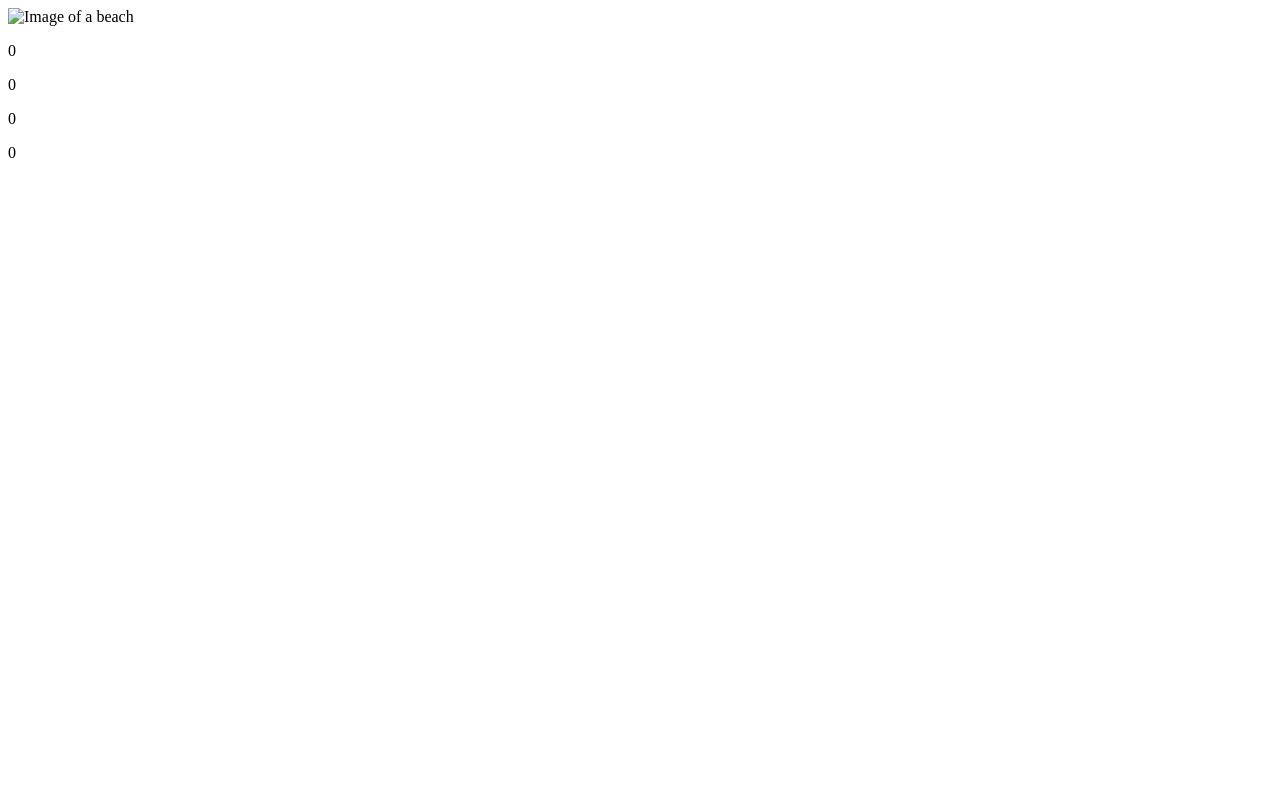
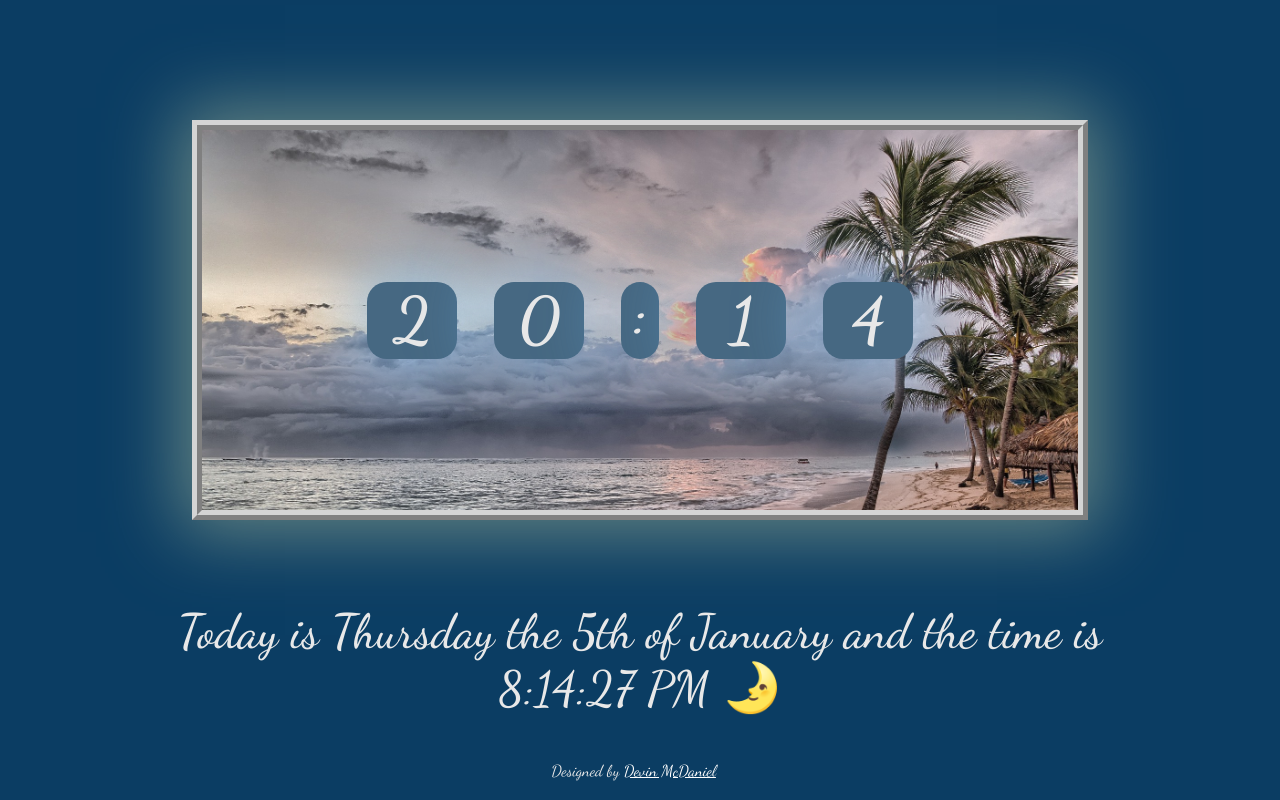
Before and after one commit to dmcdaniel90/simple-digital-clock, a plain HTML site: page index.html in a window 1280 px wide. Drawn offline with Linux system fonts and the light colour scheme.

Commit message:
script and styling completed

```diff
--- a/index.html
+++ b/index.html
@@ -4,22 +4,20 @@
     <meta charset="UTF-8" />
     <meta http-equiv="X-UA-Compatible" content="IE=edge" />
     <meta name="viewport" content="width=device-width, initial-scale=1.0" />
+    <link rel="stylesheet" href="styles.css" />
     <title>Simple Digital Clock</title>
   </head>
   <body>
-    <header>
-      <div class="header-container">
-        <img src="" alt="Image of a beach" class="header-img" />
-      </div>
-    </header>
-    <main>
     <div class="clock-container">
-        <div class="time-conatiner">
+      <div class="time-container">
         <div class="digit-container">
           <p id="digitOne" class="digit">0</p>
         </div>
         <div class="digit-container">
           <p id="digitTwo" class="digit">0</p>
+        </div>
+        <div class="digit-container">
+          <p class="colon">:</p>
         </div>
         <div class="digit-container">
           <p id="digitThree" class="digit">0</p>
@@ -29,6 +27,15 @@
         </div>
       </div>
     </div>
-    </main>
+    <div class="date-container">
+      <p class="date-string"></p>
+    </div>
+    <script src="script.js"></script>
   </body>
+  <footer>
+    <p>
+      Designed by
+      <a href="github.com/dmcdaniel90" target="_blank">Devin McDaniel</a>
+    </p>
+  </footer>
 </html>
--- a/script.js
+++ b/script.js
@@ -1,34 +1,45 @@
 'use strict';
 
-//^ DESCRIBE
-// Create a simple digital clock. The clock can be in 12 or 24hr format (or both!)
-// and should also display the day of the week. Contain the clock inside of a centered module
-// on the webpage.
+(function updateTime() {
+  const date = new Date();
+  let minutes = date.getMinutes().toString();
+  let hours = date.getHours().toString();
+  let timeArray = [];
 
-//^ QUESTIONS
+  //Setting the time
+  padTime();
 
-//^ How do I get the current time?
-/*  const date = new Date
-    console.log(`The time is ${date.getHours()}:${date.getMinutes()}`)
-*/
+  let digitOne = timeArray[0];
+  let digitTwo = timeArray[1];
+  let digitThree = timeArray[2];
+  let digitFour = timeArray[3];
 
-//^ How do I split the time into digits?
-/*const timeArray = Array.from(date.getHours().toString() + date.getMinutes().toString())
+  document.querySelector('#digitOne').textContent = digitOne;
+  document.querySelector('#digitTwo').textContent = digitTwo;
+  document.querySelector('#digitThree').textContent = digitThree;
+  document.querySelector('#digitFour').textContent = digitFour;
 
-console.log(timeArray)
-*/
+  function padTime() {
+    if (hours.length == 2 && minutes.length == 2) {
+      timeArray = Array.from(hours + minutes);
+    } else if (hours.length == 1 && minutes.length == 2) {
+      hours = '0' + hours;
+    } else if (hours.length == 2 && minutes.length == 1) {
+      minutes = '0' + minutes;
+    } else if (hours.length == 1 && minutes.length == 1) {
+      hours = '0' + hours;
+      minutes = '0' + minutes;
+    }
+    timeArray = Array.from(hours + minutes);
+  }
+  //!PROBLEM - The time 12:02 is displaying as 12:2. digitThree has disappeared.
+  //*FIX - Use multiple logical operators based on the length property and else/if statements
 
+  //Setting the date
+  const currentDay = function () {
+    const today = date.getDay();
 
-
-//^ (Opt) How do I implement a choice between 12 and 24hr time?
-
-
-//^ How do I get the day of the week?
-/* const date = new Date;
-   date.currentDay = function() {
-    const today = this.getDay()
-
-  switch(today) {
+    switch (today) {
       case 0:
         return 'Sunday';
       case 1:
@@ -39,12 +50,87 @@ console.log(timeArray)
         return 'Wednesday';
       case 4:
         return 'Thursday';
+      case 5:
+        return 'Friday';
+      case 6:
+        return 'Saturday';
     }
+  };
+
+  const currentDayNumber = date.getDate();
+
+  const month = function () {
+    const today = date.getMonth();
+
+    switch (today) {
+      case 0:
+        return 'January';
+      case 1:
+        return 'February';
+      case 2:
+        return 'March';
+      case 3:
+        return 'April';
+      case 4:
+        return 'May';
+      case 5:
+        return 'June';
+      case 6:
+        return 'July';
+      case 7:
+        return 'August';
+      case 8:
+        return 'September';
+      case 9:
+        return 'October';
+      case 10:
+        return 'November';
+      case 11:
+        return 'December';
+    }
+  };
+
+  const dateString = `Today is ${currentDay()} the ${currentDayNumber}th of ${month()} and the time is ${date.toLocaleTimeString()}`;
+
+  //Setting the color theme based on time of day
+  let bgColor, bgColor2, textColor, boxShadow, clockBorder;
+  const digitDivs = [...document.querySelectorAll('.digit-container')];
+
+  if (Number(hours) >= 8 && Number(hours) < 18) {
+    bgColor = 'var(--day-bg-color1)';
+    bgColor2 = 'var(--day-bg-color2)';
+    textColor = 'var(--day-text-color)';
+    boxShadow = '0px 0px 69px 12px rgba(179, 235, 228, 1)';
+    clockBorder = '10px ridge white';
+
+    document.body.style.backgroundColor = bgColor;
+    document.body.style.color = textColor;
+    document.querySelector('.clock-container').style.boxShadow = boxShadow;
+    document.querySelector('.clock-container').style.border = clockBorder;
+
+    for (const div of digitDivs) {
+      div.style.backgroundColor = bgColor2;
     }
 
+    document.querySelector('.date-string').textContent = `${dateString} 🌞`;
+  } else {
+    bgColor = 'var(--night-bg-color1)';
+    bgColor2 = 'var(--night-bg-color2)';
+    textColor = 'var(--night-text-color)';
+    boxShadow = '0px 0px 69px 12px rgba(104, 135, 132, 1)';
+    clockBorder = '10px ridge rgb(212, 212, 212)';
 
-const today = date.currentDay()
-console.log(today)
+    document.body.style.backgroundColor = bgColor;
+    document.body.style.color = textColor;
+    document.querySelector('.clock-container').style.boxShadow = boxShadow;
+    document.querySelector('.clock-container').style.border = clockBorder;
 
-console.log(`The time is ${date.getHours()}:${date.getMinutes()}`)
-*/
+    for (const div of digitDivs) {
+      div.style.backgroundColor = bgColor2;
+    }
+
+    document.querySelector('.date-string').textContent = `${dateString} 🌛`;
+  }
+
+  setInterval(updateTime, 1000);
+})();
--- a/styles.css
+++ b/styles.css
@@ -0,0 +1,126 @@
+@import url('https://fonts.googleapis.com/css2?family=Dancing+Script:wght@400;500;600;700&display=swap');
+
+:root {
+  --day-bg-color1: rgb(0, 133, 235);
+  --day-bg-color2: rgba(106, 179, 235, 60%);
+  --night-bg-color1: rgb(11, 61, 99);
+  --night-bg-color2: rgb(70, 104, 130);
+  --day-text-color: rgb(255, 255, 255);
+  --night-text-color: rgb(232, 232, 232);
+}
+
+* {
+  padding: 0;
+  margin: 0;
+  box-sizing: border-box;
+}
+
+body {
+  background-color: var(--day-bg-color1);
+  color: var(--day-text-color);
+  font-family: 'Dancing Script', cursive;
+  display: flex;
+}
+
+.clock-container {
+  width: 70%;
+  height: 50vh;
+  background-image: url(images/beach-1236581_1920.jpg);
+  background-size: cover;
+  background-repeat: no-repeat;
+  position: absolute;
+  left: 15%;
+  top: 15%;
+  display: flex;
+  justify-content: center;
+  align-items: center;
+  box-shadow: 0px 0px 69px 12px rgba(179, 235, 228, 1);
+  border: 10px ridge white;
+}
+
+.time-container {
+  width: 90%;
+  height: 90%;
+  margin: 0 10vw;
+  display: flex;
+  flex-direction: row;
+  justify-content: space-evenly;
+  align-items: center;
+}
+
+.digit-container {
+  width: 7vw;
+  height: auto;
+  display: flex;
+  justify-content: center;
+  align-items: center;
+  background-color: var(--day-bg-color2);
+  box-shadow: 0px 0px 69px 12px var(--day-bg-color2);
+  border-radius: 20px;
+}
+
+.digit-container p {
+  font-size: 4em;
+  font-weight: 700;
+}
+
+.digit-container:nth-of-type(3) {
+  width: 3vw;
+}
+
+.colon {
+  position: relative;
+  bottom: 1vh;
+}
+
+.date-container {
+  width: 80%;
+  height: 15vh;
+  position: absolute;
+  bottom: 10%;
+  left: 10%;
+  display: flex;
+  justify-content: center;
+  align-items: center;
+}
+
+.date-string {
+  font-size: 48px;
+  font-weight: 500;
+  text-align: center;
+}
+
+footer {
+  width: 75%;
+  height: 5vh;
+  position: absolute;
+  bottom: 10px;
+  left: 12%;
+  text-align: center;
+  display: flex;
+  justify-content: center;
+  align-items: center;
+}
+
+a {
+  color: white;
+}
+
+a:hover {
+  color: yellow;
+  text-decoration: none;
+}
+
+@media screen and (max-width: 800px) {
+  .digit-container {
+    padding: 2px 0;
+  }
+  .digit-container p {
+    font-size: 2em;
+    font-weight: 600;
+  }
+
+  .date-string {
+    font-size: 28px;
+  }
+}
```
Also changed, not shown: images/beach-1236581_1920.jpg (added). Lines whose indentation alone changed are shown as unchanged.
